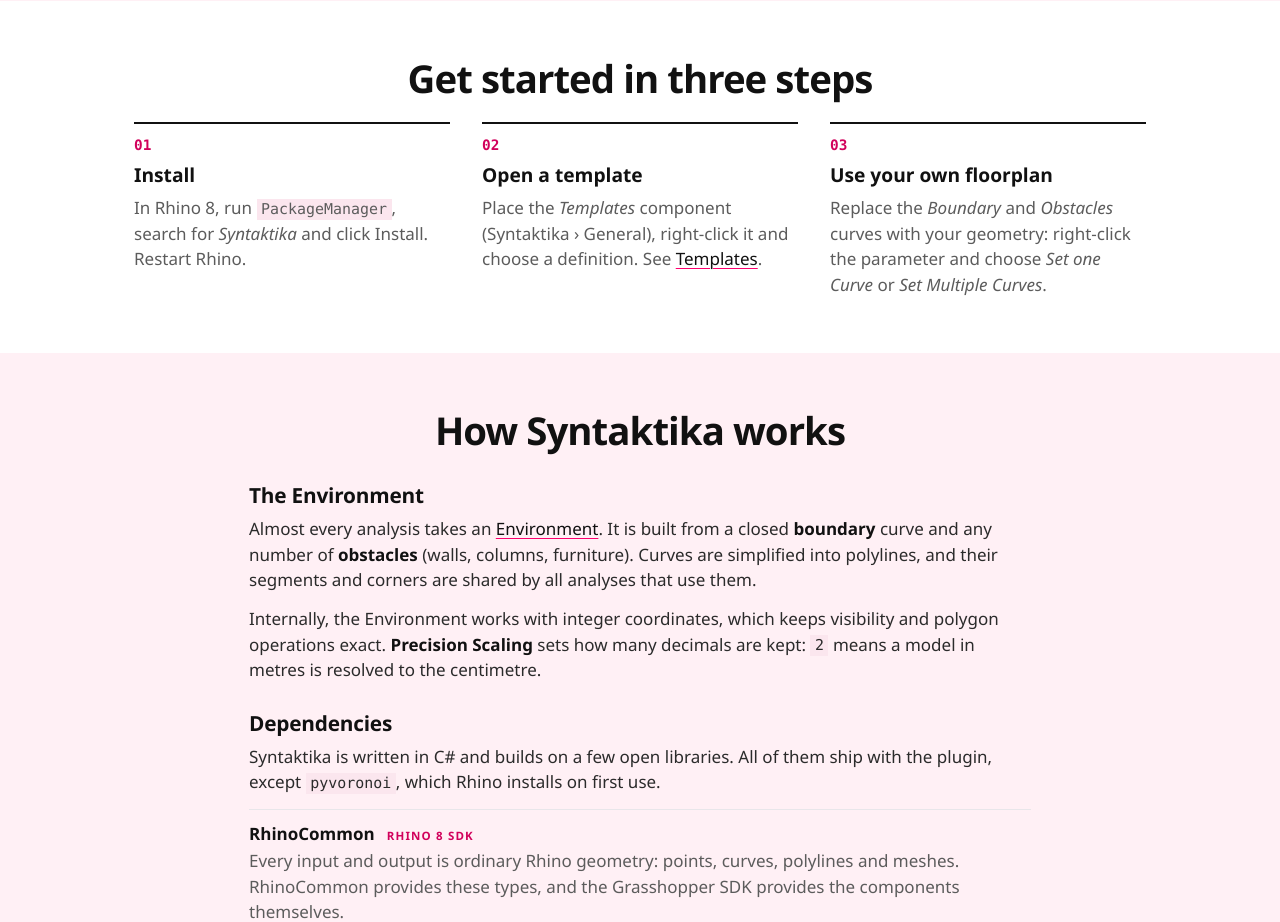
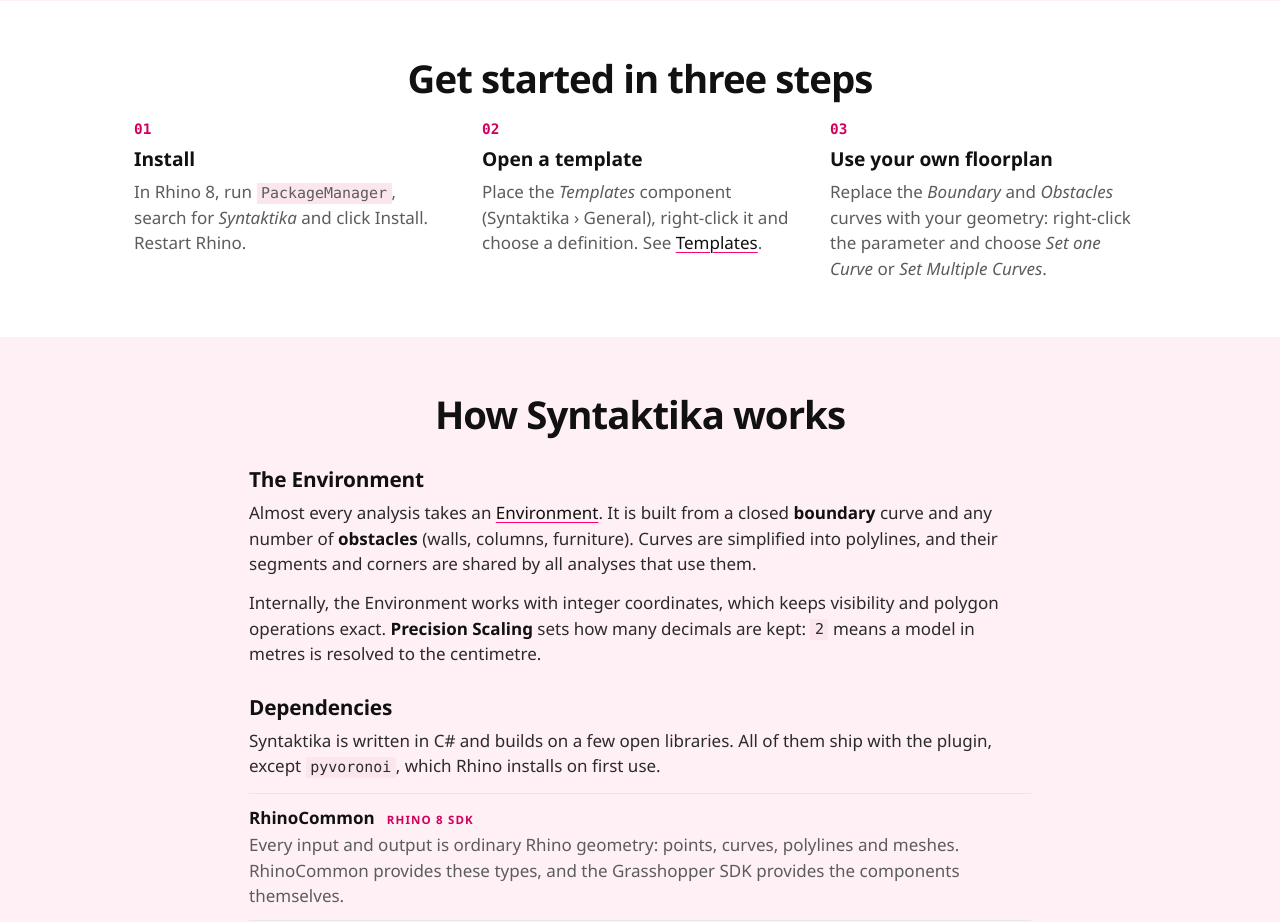
Before and after one commit to gvegasol/syntaktika-site, a plain HTML site: page index.html in a window 1280 px wide. Shown: the part 1960-2882 px from the top of the page. Drawn offline with Linux system fonts and the light colour scheme.

Commit message:
Publish website from Syntactics 40943a3

```diff
--- a/assets/style.css
+++ b/assets/style.css
@@ -270,7 +270,6 @@ main.home { padding-bottom: 0; overflow-x: clip; }
 
 .steps { list-style: none; padding: 0; margin: 22px 0 0; display: grid; gap: 28px; }
 @media (min-width: 760px) { .steps { grid-template-columns: repeat(3, 1fr); gap: 32px; } }
-.steps li { border-top: 2px solid var(--ink); padding-top: 14px; }
 .step-n { display: block; font: 700 .9rem/1 var(--mono); color: var(--rose-ink); margin-bottom: 10px; }
 .steps h3 { font-size: 1.2rem; }
 .steps p { color: var(--muted); margin: 0; }
```
